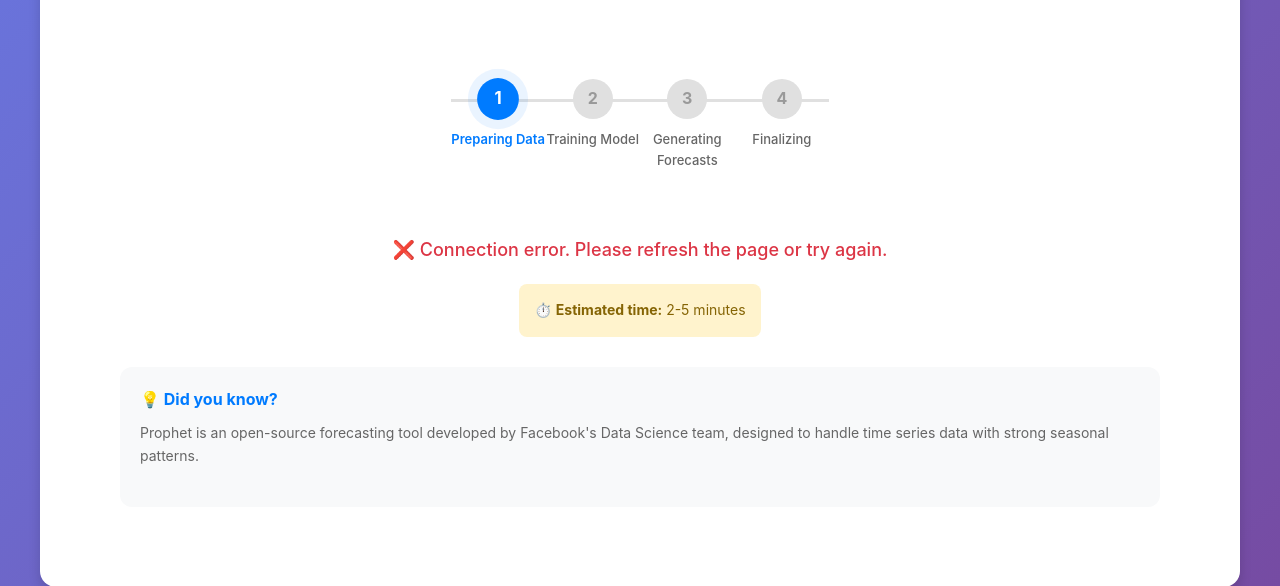
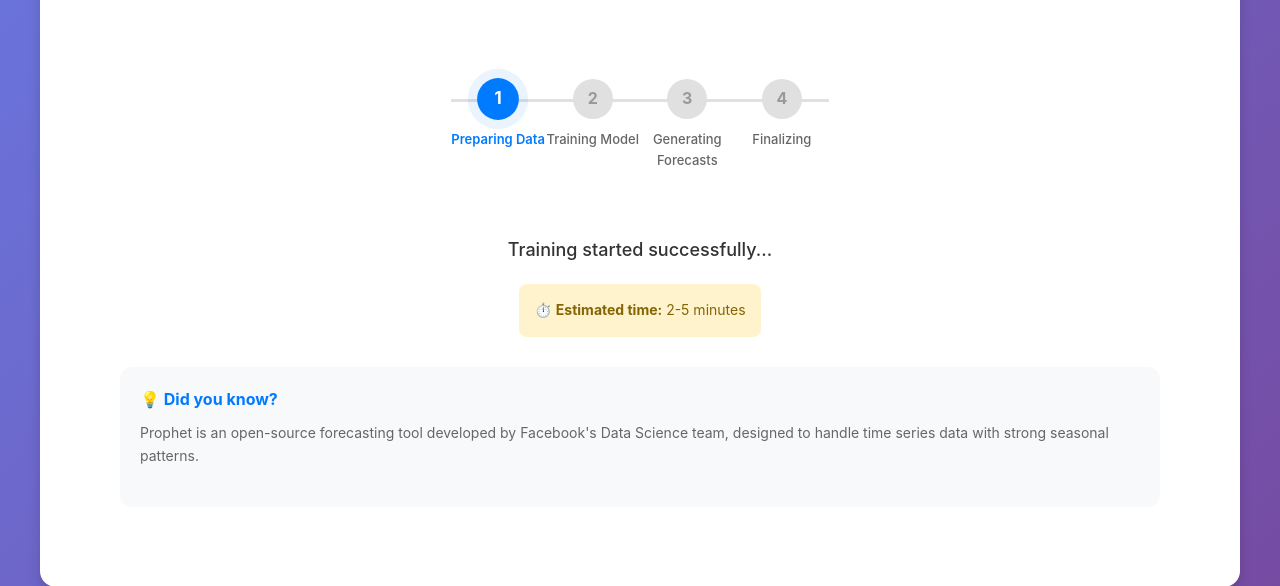
Before and after one commit to alx2903/Project_Skripsi, a Flask app: page /loading/1 in a window 1280 px wide. Shown: the part 525-1111 px from the top of the page. Run offline with Flask 3, Linux system fonts and the light colour scheme.

Commit message:
Update loading.html

```diff
--- a/flask_dashboard/templates/loading.html
+++ b/flask_dashboard/templates/loading.html
@@ -223,6 +223,8 @@
         ];
 
         let currentFactIndex = 0;
+        let pollInterval;
+        let noProgressCount = 0;
 
         // Rotate fun facts every 8 seconds
         setInterval(() => {
@@ -264,11 +266,38 @@
             }
         }
 
-        // Create an EventSource to listen for progress updates
-        const eventSource = new EventSource(`/progress/${filename}`);
+        // Start training in background
+        fetch(`/start_training/${filename}`)
+            .then(response => response.json())
+            .then(data => {
+                console.log("Training started:", data);
+                loadingText.textContent = 'Training started successfully...';
+                startPolling();
+            })
+            .catch(error => {
+                console.error("Failed to start training:", error);
+                loadingText.textContent = '❌ Failed to start training. Please try again.';
+                loadingText.style.color = '#dc3545';
+            });
 
-        eventSource.onmessage = function(event) {
-            const progress = parseInt(event.data);
+        function startPolling() {
+            pollInterval = setInterval(checkProgress, 3000); // Check every 3 seconds
+        }
+
+        function checkProgress() {
+            fetch(`/check_training_status/${filename}`)
+                .then(response => response.json())
+                .then(data => {
+                    console.log("Progress:", data);
+
+                    if (data.error) {
+                        clearInterval(pollInterval);
+                        loadingText.textContent = `❌ Training failed: ${data.error}`;
+                        loadingText.style.color = '#dc3545';
+                        return;
+                    }
+
+                    const progress = data.progress || 0;
 
                     // Update progress bar and percentage
                     progressBar.style.width = progress + '%';
@@ -278,29 +307,42 @@
                     // Update status
                     updateStatus(progress);
 
-            // Redirect to dashboard when training is complete
-            if (progress === 100) {
+                    // Handle no progress
+                    if (progress === 0) {
+                        noProgressCount++;
+                        if (noProgressCount > 5) {
+                            loadingText.textContent = '⏳ Loading data... This may take a moment.';
+                        }
+                    } else {
+                        noProgressCount = 0;
+                    }
+
+                    // Check if complete
+                    if (data.complete) {
+                        clearInterval(pollInterval);
+                        progressBar.style.width = '100%';
+                        progressBar.textContent = '100%';
+                        progressPercentage.textContent = '100%';
                         loadingText.textContent = '✅ Training complete! Redirecting to dashboard...';
                         document.querySelectorAll('.step').forEach(s => s.classList.add('completed'));
 
-                eventSource.close(); // Close the connection
                         setTimeout(() => {
                             window.location.href = `/dashboard/${filename}?train=true`;
                         }, 1500);
                     }
-        };
+                })
+                .catch(error => {
+                    console.error("Error checking progress:", error);
+                    // Don't stop polling on temporary errors, just log them
+                });
+        }
 
-        // Handle connection errors - Simple Error Handling
-        eventSource.onerror = function() {
-            eventSource.close();
-            loadingText.textContent = '❌ Connection error. Please refresh the page or try again.';
-            loadingText.style.color = '#dc3545';
-        };
-
-        // Prevent accidental navigation away - Support Internal Locus of Control
+        // Prevent accidental navigation away
         window.addEventListener('beforeunload', function(e) {
+            if (pollInterval) {
                 e.preventDefault();
                 e.returnValue = 'Model training is in progress. Are you sure you want to leave?';
+            }
         });
     </script>
 </body>
```
Lines whose indentation alone changed are shown as unchanged.
